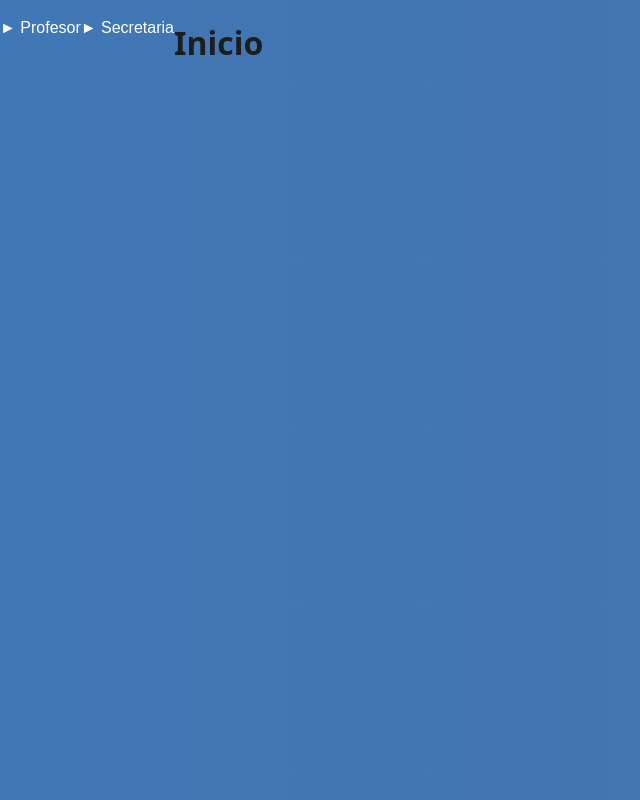
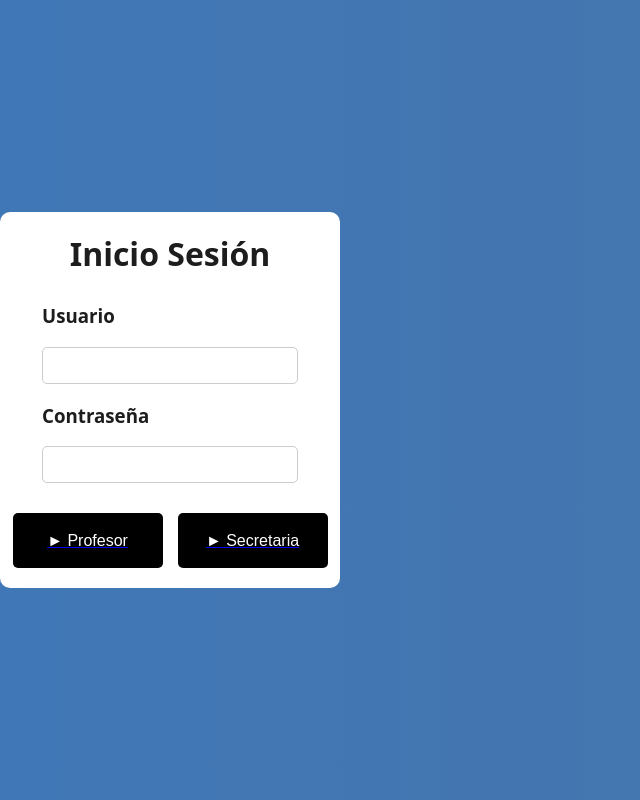
Before and after one commit to ErickCor24/IHM-Proyect, a React (Vite) app: page / in a window 1280 px wide. Shown: the whole page, without its empty margins (0-640 px from the left). Built offline with nearby package versions, Linux system fonts and the light colour scheme.

Commit message:
Inicio.css | Inicio.jsx

```diff
--- /dev/null
+++ b/src/components/Main/Inicio.css
@@ -0,0 +1,60 @@
+body {
+    display: flex;
+    justify-content: center;
+    align-items: center;
+    height: 100vh;
+}
+
+.container {
+    background-color: #ffffff;
+    display: flex;
+    flex-direction: column;
+    align-items: center;
+    justify-content: center;
+    border-radius: 10px;
+    width: 25vw;
+    gap: 10px;
+    padding: 10px;
+}
+.container h1{
+    margin: 10px 0px 0px 0px;
+}
+.container-buttons {
+    display: flex;
+    flex-direction: row;
+    gap: 15px;
+    margin-bottom: 10px;
+}
+
+.buttons {
+    box-sizing: border-box;
+    display: flex;
+    justify-content: center;
+    align-items: center;
+    width: 150px;
+    height: 55px;
+    background-color: #000000;
+    border: none;
+    border-radius: 5px;
+  }
+
+  .container-inputs{
+    display: flex;
+    flex-direction: column;
+    width: 80%;
+    margin-bottom: 20px;
+  }
+
+  .inputs-data {
+    width: 100%;
+    box-sizing: border-box;
+    display: flex;
+    flex-direction: column;
+}
+
+.inputs-data input{
+    box-sizing: border-box;
+    border: 1px solid #cccccc;
+    border-radius: 5px;
+    padding: 10px;
+}
--- a/src/components/Main/Inicio.jsx
+++ b/src/components/Main/Inicio.jsx
@@ -2,13 +2,28 @@ import { Link } from 'react-router-dom'
 import { Routes, Route } from 'react-router-dom';
 import { RedirectSecretaria } from './RedirectSecretaria';
 import { RedirectDocente } from './RedirectDocente';
+import './Inicio.css';
 
 export function Inicio (){
     return(
         <>
-            <Link className='' to='/Docente'><button className='btn-options'>&#9658; Profesor</button></Link>
-            <Link className='' to='/Secretaria'><button className='btn-options'>&#9658; Secretaria</button></Link>
-            <h1>Inicio</h1>
+            <div className='container'>
+                <h1>Inicio Sesión</h1>
+                <div className='container-inputs'>
+                    <div className='inputs-data'>
+                        <h3>Usuario</h3>
+                        <input type='text'></input>
+                    </div>
+                    <div className='inputs-data'>
+                        <h3>Contraseña</h3>
+                        <input type='password'></input>
+                    </div>
+                </div>
+                <div className='container-buttons'>
+                    <Link className='buttons' to='/Docente'><button className='btn-options'>&#9658; Profesor</button></Link>
+                    <Link className='buttons' to='/Secretaria'><button className='btn-options'>&#9658; Secretaria</button></Link>
+                </div>
+            </div>
 
             <Routes>
                 <Route path='/Secretaria' element={<RedirectSecretaria />} />
```
